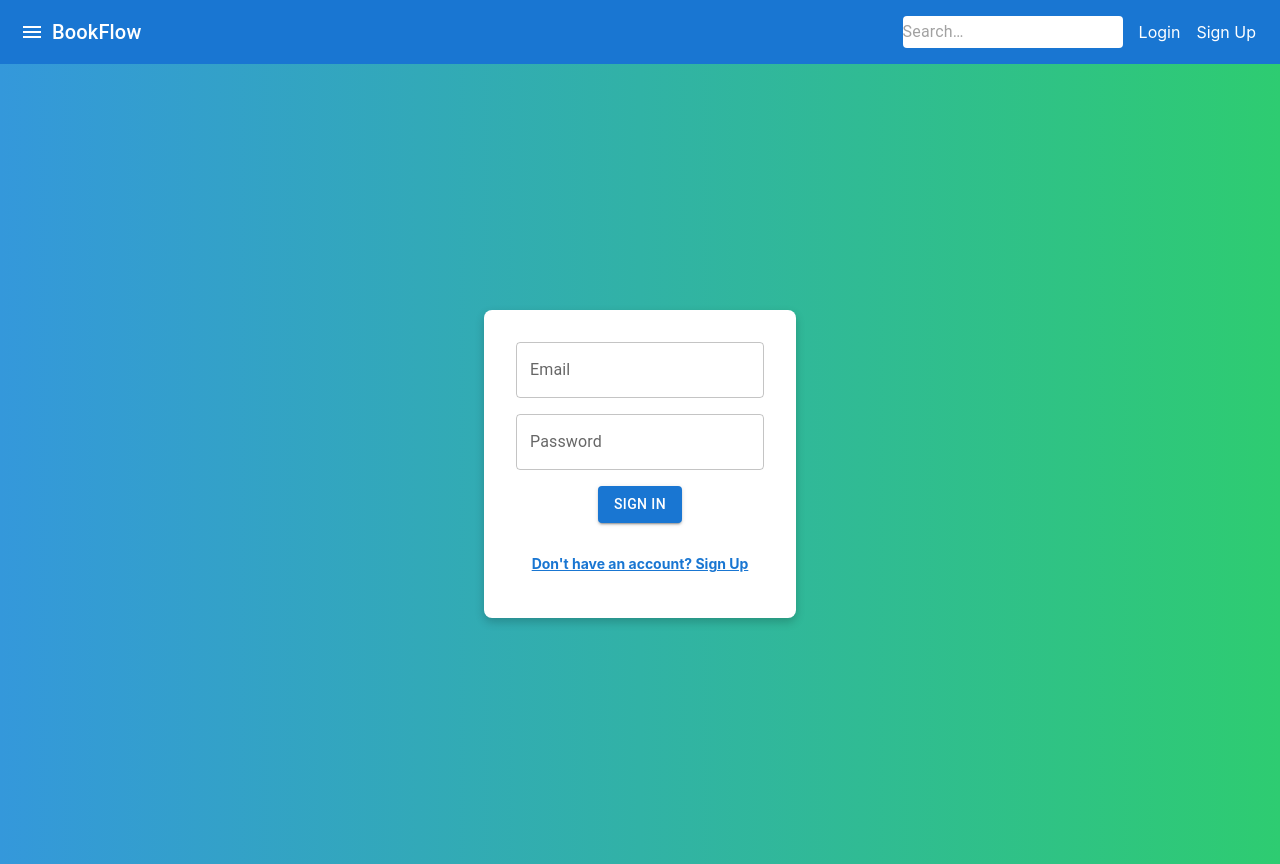
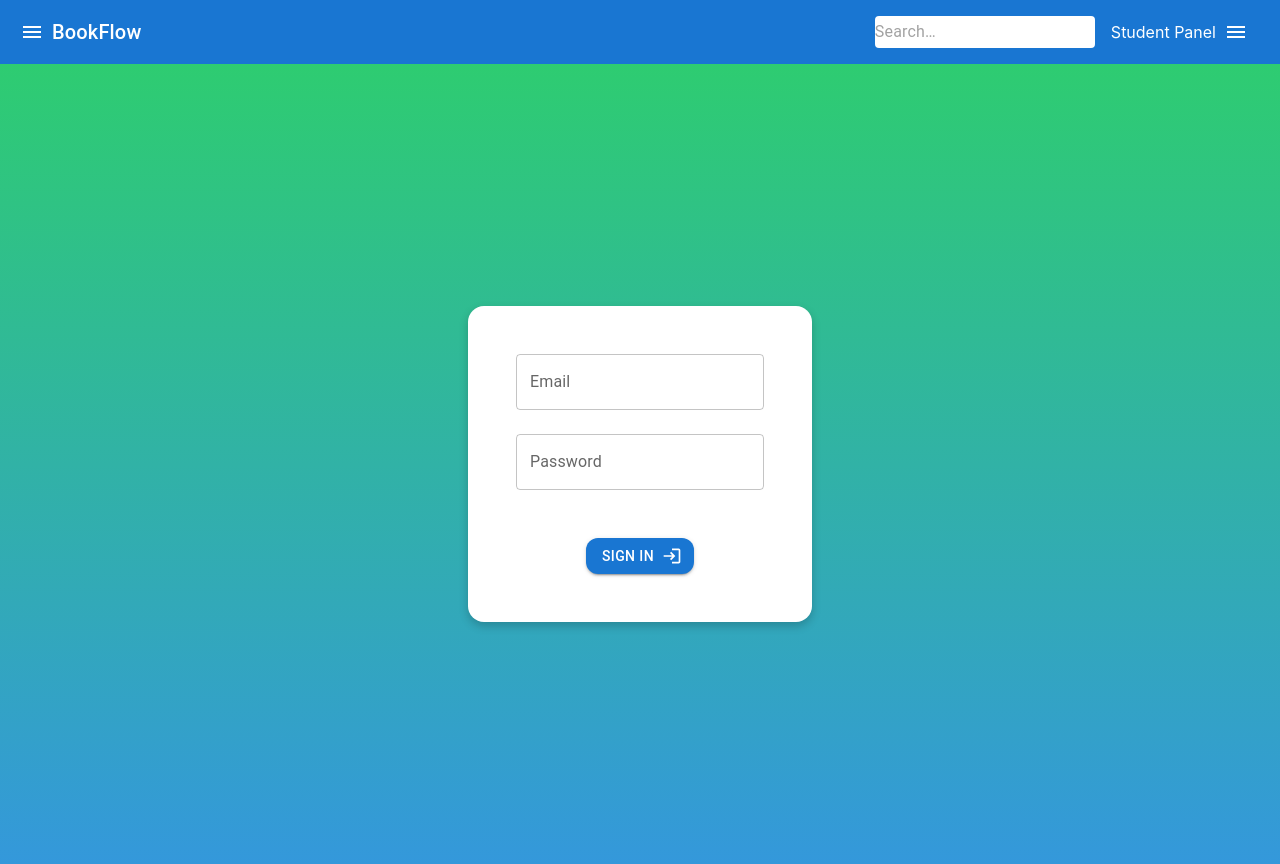
Before and after one commit to rohitagr0310/Bookflow-app, a React (Create React App) app: page /login in a window 1280 px wide. Built offline with nearby package versions, Linux system fonts and the light colour scheme.

Commit message:
LoginPage update and SignUp Removed

```diff
--- a/src/components/header/Header.js
+++ b/src/components/header/Header.js
@@ -17,7 +17,7 @@ const Header = () => {
   const navigate = useNavigate();
 
   const [anchorEl, setAnchorEl] = useState(null);
-  const [isLoggedIn, setIsLoggedIn] = useState(false);
+  const [isLoggedIn, setIsLoggedIn] = useState(true);
 
   const handleMenuClick = (event) => {
     setAnchorEl(event.currentTarget);
@@ -28,7 +28,7 @@ const Header = () => {
   };
 
   // let isLoggedIn = true; // Simulated login status
-  const userRole = "admin"; // Simulated user role
+  const userRole = "student"; // Simulated user role
 
   const handleLogout = () => {
     // Perform logout actions if needed
@@ -44,7 +44,9 @@ const Header = () => {
           <MenuIcon />
         </IconButton>
         <Typography variant="h6" style={{ flexGrow: 1 }}>
+          <Link to="/" style={{ textDecoration: "none", color: "inherit" }}>
           BookFlow
+          </Link>
         </Typography>
         <div className={classes.search}>
           <div className={classes.searchIcon}>
@@ -110,16 +112,6 @@ const Header = () => {
             >
               Login
             </Link>
-            <Link
-              to="/signup" // Add a route for the sign-up page
-              style={{
-                marginLeft: "16px", // Add some spacing between Login and Sign Up links
-                textDecoration: "none",
-                color: "inherit"
-              }}
-            >
-              Sign Up
-            </Link>
           </>
         )}
       </Toolbar>
--- a/src/components/login_page/LoginPage.js
+++ b/src/components/login_page/LoginPage.js
@@ -1,6 +1,7 @@
 import React, { useState } from "react";
 import TextField from "@mui/material/TextField";
 import Button from "@mui/material/Button";
+import LoginIcon from "@mui/icons-material/Login";
 import { useNavigate } from "react-router-dom";
 import useStyles from "./LoginPageStyles";
 
@@ -10,7 +11,6 @@ const LoginPage = () => {
 
   const [email, setEmail] = useState("");
   const [password, setPassword] = useState("");
-  const [isSignUp, setIsSignUp] = useState(false);
 
   const handleEmailChange = (event) => {
     setEmail(event.target.value);
@@ -37,16 +37,6 @@ const LoginPage = () => {
     }
   };
 
-  const handleSignUp = () => {
-    // Simulated sign-up logic for demonstration
-    console.log("Sign up logic");
-    console.log("Email:", email);
-    console.log("Password:", password);
-
-    // After successful sign-up, navigate to the appropriate panel
-    navigate("/student");
-  };
-
   return (
     <div className={classes.root}>
       <form className={classes.form}>
@@ -66,16 +56,14 @@ const LoginPage = () => {
           onChange={handlePasswordChange}
         />
         <Button
+          endIcon={<LoginIcon/>}
+          type="submit"
+          sx={{ marginTop: 3, borderRadius: 3 }}
           variant="contained"
           color="primary"
-          onClick={isSignUp ? handleSignUp : handleSignIn}>
-          {isSignUp ? "Sign Up" : "Sign In"}
+          onClick={handleSignIn}>
+            Sign In
         </Button>
-        <p className={classes.p} onClick={() => setIsSignUp(!isSignUp)}>
-          {isSignUp
-            ? "Already have an account? Sign In"
-            : "Don't have an account? Sign Up"}
-        </p>
       </form>
     </div>
   );
--- a/src/components/login_page/LoginPageStyles.js
+++ b/src/components/login_page/LoginPageStyles.js
@@ -7,29 +7,17 @@ const useStyles = makeStyles((theme) => ({
     alignItems: "center",
     justifyContent: "center",
     height: "100vh",
-    background: "linear-gradient(to right, #3498db, #2ecc71)"
+    background: "linear-gradient(to top, #3498db, #2ecc71)"
   },
   form: {
     display: "flex",
     flexDirection: "column",
     alignItems: "center",
-    gap: theme.spacing(2),
-    padding: theme.spacing(4),
-    borderRadius: "8px",
+    gap: theme.spacing(3),
+    padding: theme.spacing(6),
+    borderRadius: "16px",
     boxShadow: "0px 4px 10px rgba(0, 0, 0, 0.2)",
     background: "#fff"
-  },
-  p: {
-    cursor: "pointer",
-    color: theme.palette.primary.main,
-    textDecoration: "underline",
-    marginTop: theme.spacing(2),
-    fontSize: "14px",
-    fontWeight: "bold",
-    transition: "color 0.3s ease-in-out",
-    "&:hover": {
-      color: theme.palette.primary.dark
-    }
   }
 }));
 
```
